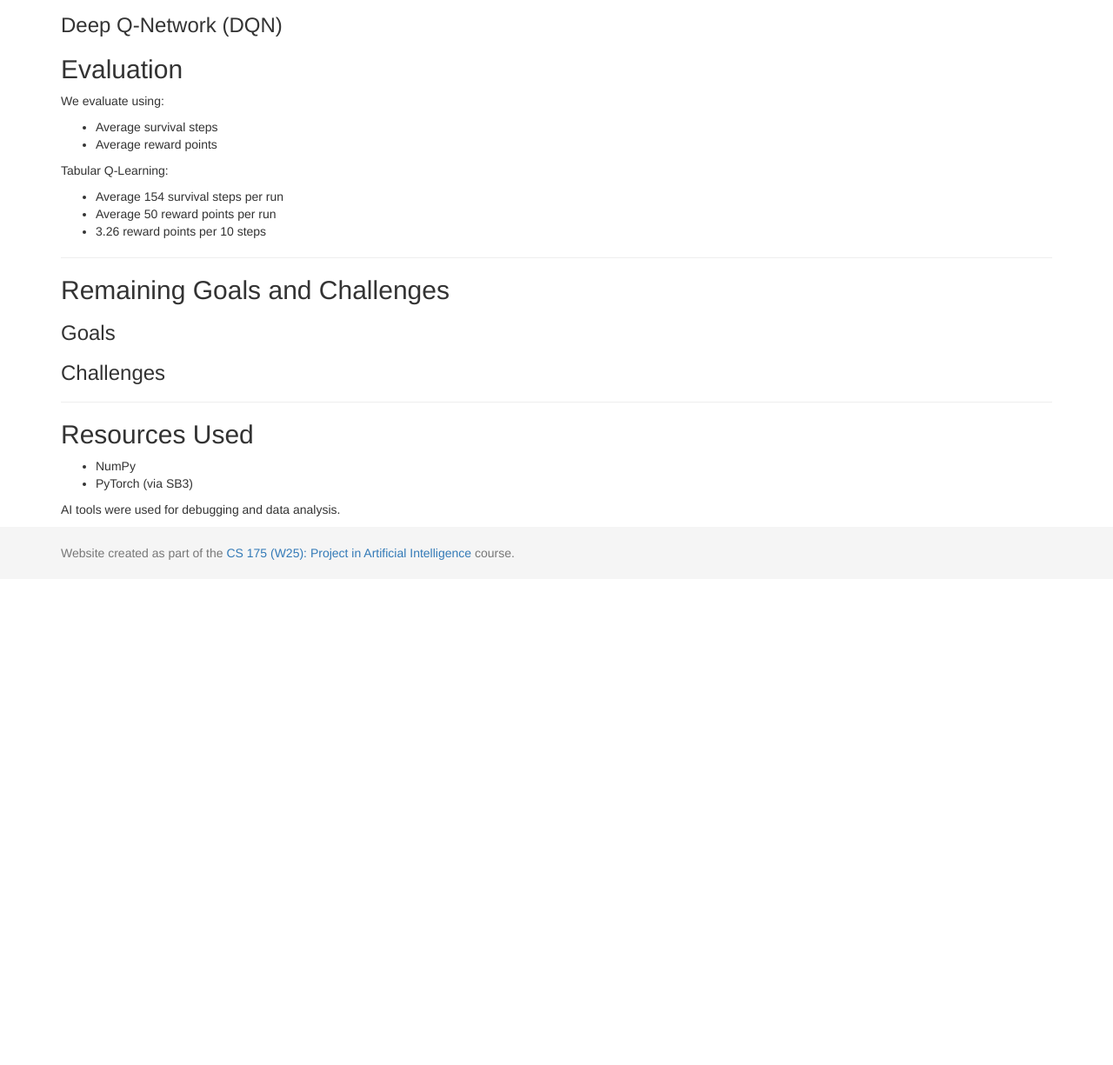
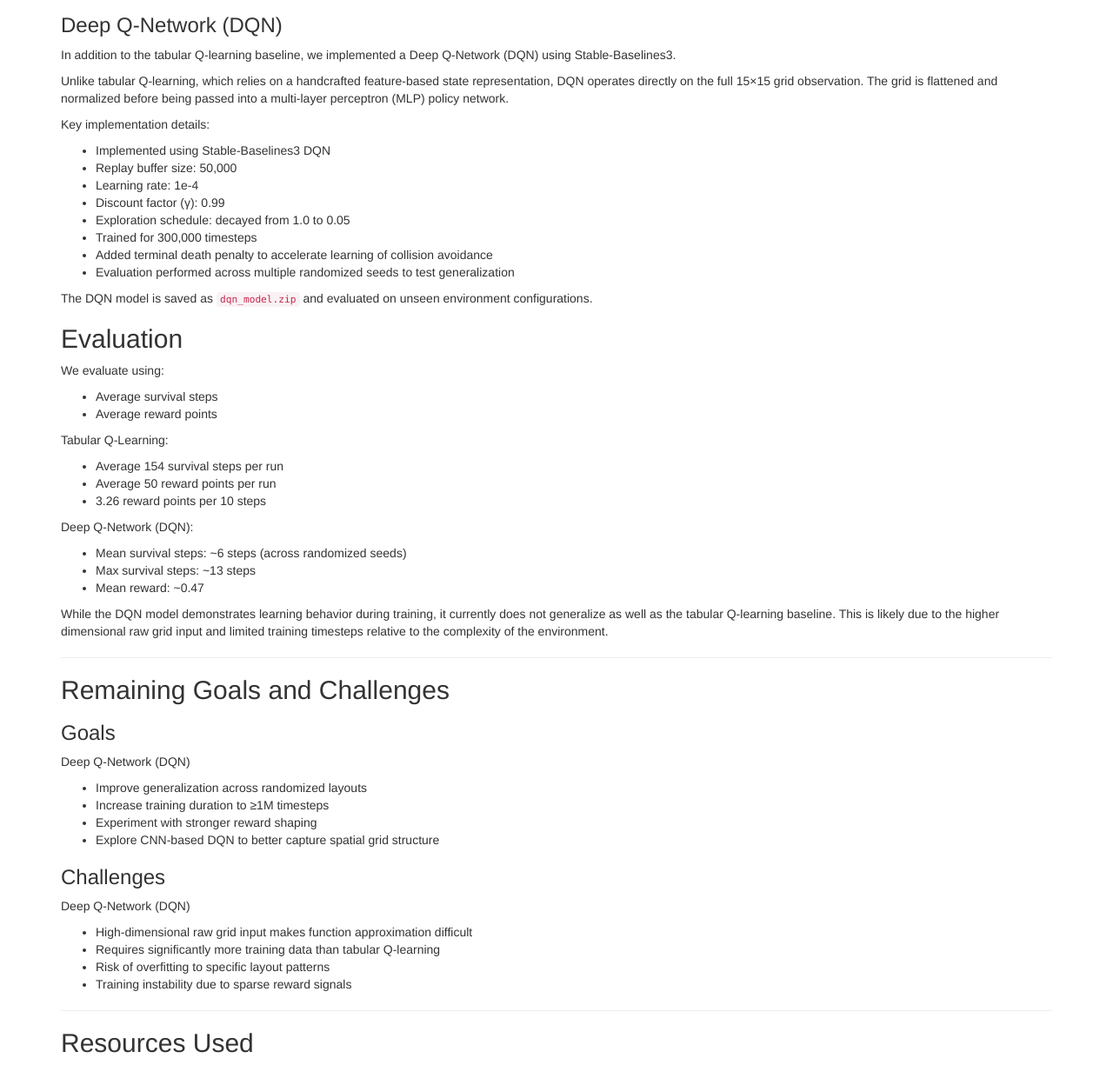
Before and after one commit to LizHan0212/Wise_Snake, a Jekyll site: the page built from docs/status.md, in a window 1280 px wide and 1400 px high, scrolled down 1989 px, cut to the strip 175-1400 px from the top of the window. Shown: the whole strip at 87% size. Built offline with Jekyll 4.4.1, drawn with Linux system fonts in a browser that asks for light colours; before the commit the page ends 2830 px from its top, so only the background shows below that.

Commit message:
Added dqn

```diff
--- a/docs/status.md
+++ b/docs/status.md
@@ -76,6 +76,23 @@ Additional improvements:
 <img width="300" height="400" alt="photo1" src="https://github.com/user-attachments/assets/59acd81c-3c4c-4e45-875f-17373b4f9275" />            <img width="300" height="400" alt="47c5c4bbdefc9e1d1175abc2255870bd" src="https://github.com/user-attachments/assets/4c008fef-642e-4378-a4c8-1c509cc31bb4" />
 ### Deep Q-Network (DQN)
 
+In addition to the tabular Q-learning baseline, we implemented a Deep Q-Network (DQN) using Stable-Baselines3.
+
+Unlike tabular Q-learning, which relies on a handcrafted feature-based state representation, DQN operates directly on the full 15×15 grid observation. The grid is flattened and normalized before being passed into a multi-layer perceptron (MLP) policy network.
+
+Key implementation details:
+
+- Implemented using Stable-Baselines3 DQN
+- Replay buffer size: 50,000
+- Learning rate: 1e-4
+- Discount factor (γ): 0.99
+- Exploration schedule: decayed from 1.0 to 0.05
+- Trained for 300,000 timesteps
+- Added terminal death penalty to accelerate learning of collision avoidance
+- Evaluation performed across multiple randomized seeds to test generalization
+
+The DQN model is saved as `dqn_model.zip` and evaluated on unseen environment configurations.
+
 
 
 ## Evaluation
@@ -91,6 +108,13 @@ Tabular Q-Learning:
 - Average 50 reward points per run
 - 3.26 reward points per 10 steps
 
+Deep Q-Network (DQN):
+- Mean survival steps: ~6 steps (across randomized seeds)
+- Max survival steps: ~13 steps
+- Mean reward: ~0.47
+
+While the DQN model demonstrates learning behavior during training, it currently does not generalize as well as the tabular Q-learning baseline. This is likely due to the higher dimensional raw grid input and limited training timesteps relative to the complexity of the environment.
+
 
 
 ---
@@ -99,8 +123,20 @@ Tabular Q-Learning:
 
 ### Goals
 
+Deep Q-Network (DQN)
+- Improve generalization across randomized layouts
+- Increase training duration to ≥1M timesteps
+- Experiment with stronger reward shaping
+- Explore CNN-based DQN to better capture spatial grid structure
+
 
 ### Challenges
+
+Deep Q-Network (DQN)
+- High-dimensional raw grid input makes function approximation difficult
+- Requires significantly more training data than tabular Q-learning
+- Risk of overfitting to specific layout patterns
+- Training instability due to sparse reward signals
 
 
 ---
```
